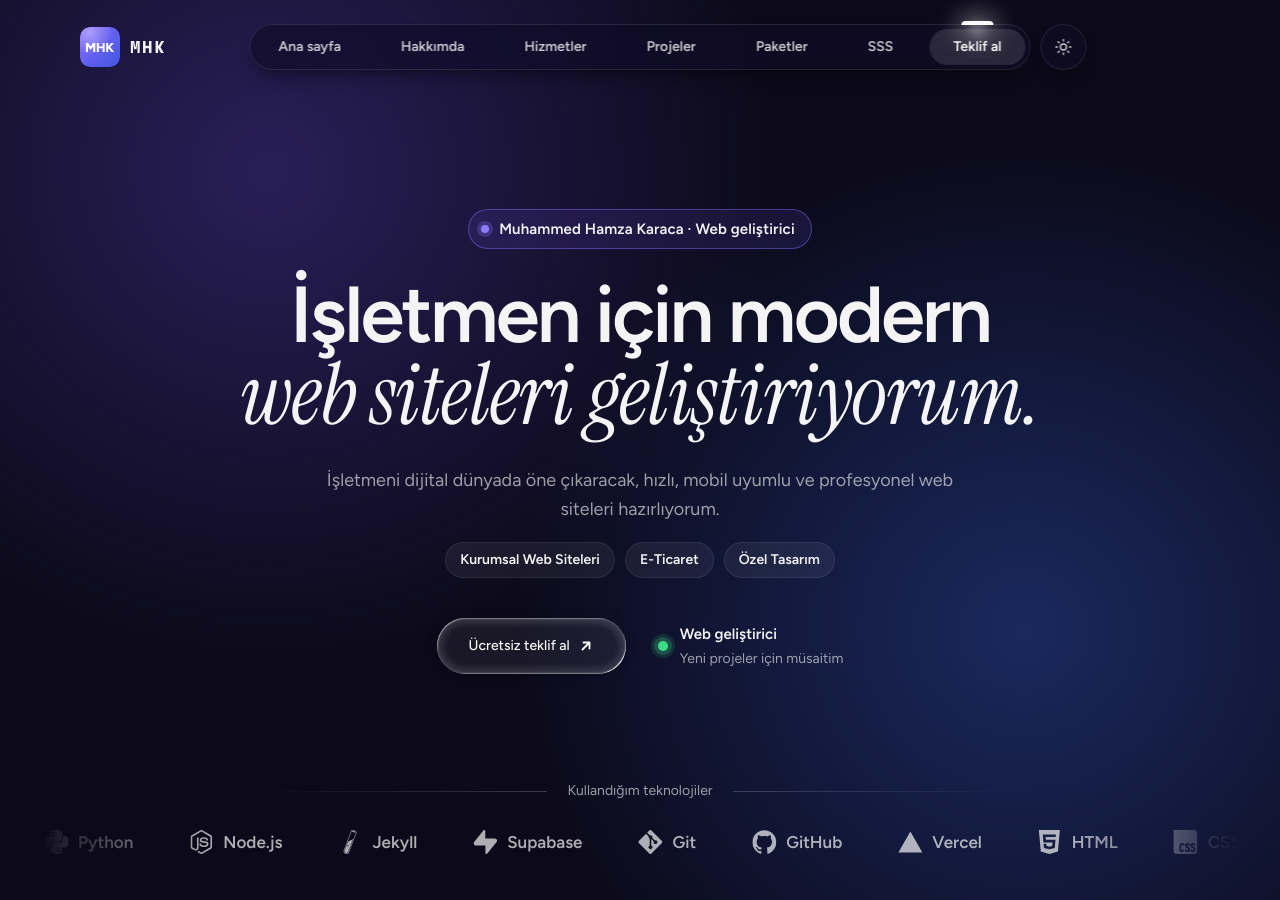
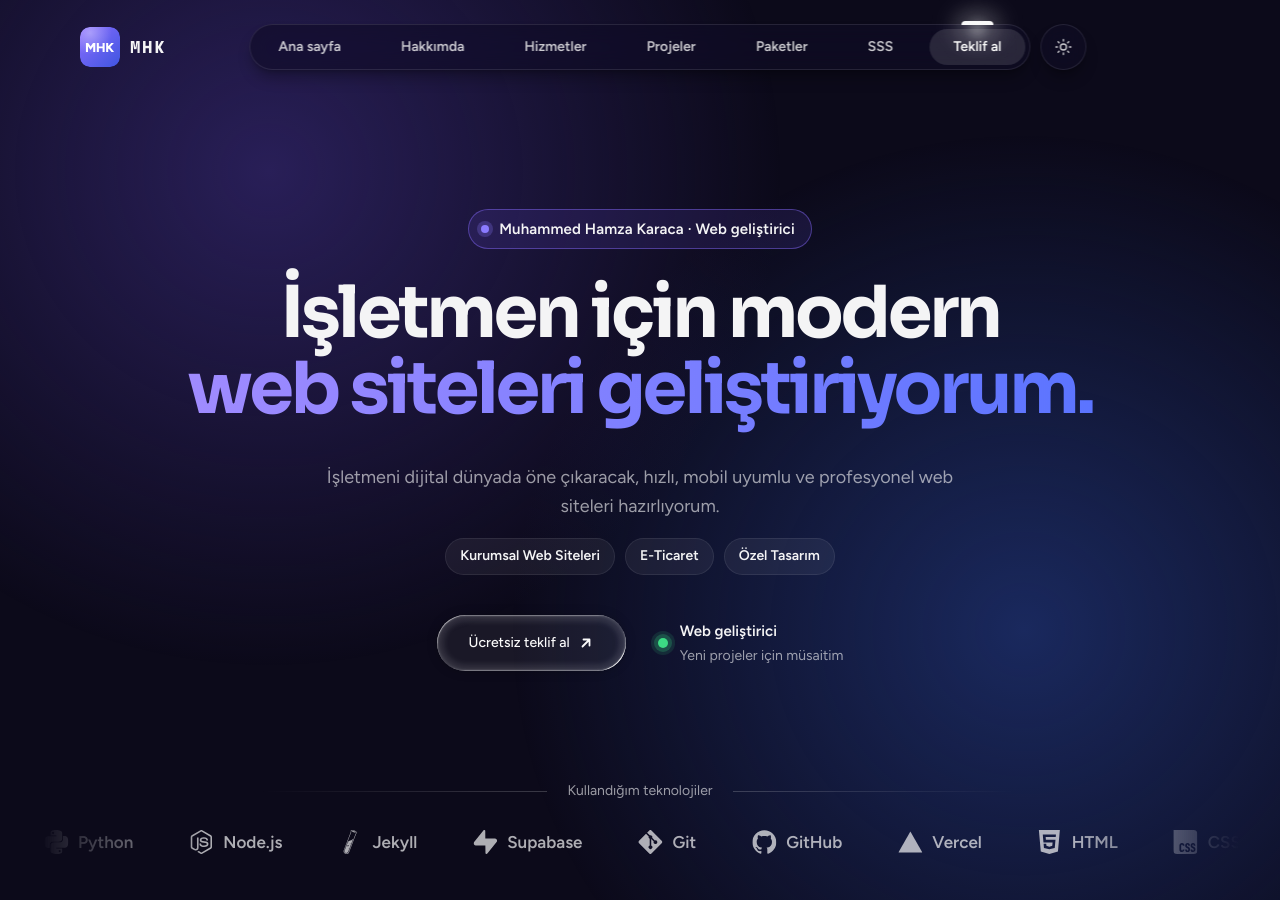
Before and after one commit to MuhammedHmz1453/MuhammedHmz1453.github.io, a Jekyll site: the page built from index.html, in a window 1280 px wide and 900 px high. Built offline with Jekyll 4.4.1, drawn with Linux system fonts in a browser that asks for light colours.

Commit message:
Giriş başlığı Sora yazı tipiyle, ikinci satır mor-mavi; paylaşım görseli ve proje kapağı yenilendi
Co-Authored-By: Claude Opus 5.5 <noreply@anthropic.com>
Claude-Session: https://claude.ai/code/session_015cD98G2LMLwpiJcFaBPEqb

```diff
--- a/_data/projeler.yml
+++ b/_data/projeler.yml
@@ -47,6 +47,6 @@ liste:
       - JavaScript
       - GitHub Pages
     demo: https://mhkaraca.vercel.app/
-    gorsel: /assets/uploads/hamza-karaca-3.jpg
+    gorsel: /assets/uploads/mhk-site.jpg
     cizim: site
     kod: https://github.com/MuhammedHmz1453/MuhammedHmz1453.github.io
--- a/css/fonts.css
+++ b/css/fonts.css
@@ -26,3 +26,9 @@
   src: url(../assets/fonts/instrument-serif-latin-ext-400-italic.woff2) format("woff2"); unicode-range: U+0100-02BA,U+02BD-02C5,U+02C7-02CC,U+02CE-02D7,U+02DD-02FF,U+0304,U+0308,U+0329,U+1D00-1DBF,U+1E00-1E9F,U+1EF2-1EFF,U+2020,U+20A0-20AB,U+20AD-20C0,U+2113,U+2C60-2C7F,U+A720-A7FF; }
 @font-face { font-family: "Instrument Serif"; font-style: italic; font-weight: 400; font-display: swap;
   src: url(../assets/fonts/instrument-serif-latin-400-italic.woff2) format("woff2"); unicode-range: U+0000-00FF,U+0131,U+0152-0153,U+02BB-02BC,U+02C6,U+02DA,U+02DC,U+0304,U+0308,U+0329,U+2000-206F,U+20AC,U+2122,U+2191,U+2193,U+2212,U+2215,U+FEFF,U+FFFD; }
+
+/* Sora: giriş bölümündeki büyük başlık */
+@font-face { font-family: "Sora"; font-style: normal; font-weight: 100 800; font-display: swap;
+  src: url(../assets/fonts/sora-latin-ext-wght-normal.woff2) format("woff2"); unicode-range: U+0100-02BA,U+02BD-02C5,U+02C7-02CC,U+02CE-02D7,U+02DD-02FF,U+0304,U+0308,U+0329,U+1D00-1DBF,U+1E00-1E9F,U+1EF2-1EFF,U+2020,U+20A0-20AB,U+20AD-20C0,U+2113,U+2C60-2C7F,U+A720-A7FF; }
+@font-face { font-family: "Sora"; font-style: normal; font-weight: 100 800; font-display: swap;
+  src: url(../assets/fonts/sora-latin-wght-normal.woff2) format("woff2"); unicode-range: U+0000-00FF,U+0131,U+0152-0153,U+02BB-02BC,U+02C6,U+02DA,U+02DC,U+0304,U+0308,U+0329,U+2000-206F,U+20AC,U+2122,U+2191,U+2193,U+2212,U+2215,U+FEFF,U+FFFD; }
--- a/css/style.css
+++ b/css/style.css
@@ -39,6 +39,7 @@
   --font-body: "Figtree", system-ui, -apple-system, "Segoe UI", sans-serif;
   --font-mono: "Martian Mono", ui-monospace, "SFMono-Regular", Menlo, monospace;
   --font-serif: "Instrument Serif", "Iowan Old Style", Georgia, serif;
+  --font-display: "Sora", "Figtree", system-ui, sans-serif;
 
   /* Giriş bölümü ve menü (her iki temada da koyu) */
   --spot-bg: #0c0a1a;
@@ -633,8 +634,28 @@ body::before {
 }
 .spot__line { display: block; }
 /* Başlık ad yerine bir cümleyse biraz küçülür, iki satıra sığar */
-.spot__title--cumle { font-size: clamp(2.15rem, 6.2vw, 5.25rem); letter-spacing: -0.035em; }
-.spot__title--cumle .spot__line--serif { font-size: 1.08em; }
+.spot__title--cumle {
+  font-family: var(--font-display);
+  font-size: clamp(2rem, 5.6vw, 4.75rem);
+  font-weight: 700;
+  line-height: 1.06;
+  letter-spacing: -0.045em;
+}
+/* ikinci satır: aynı yazı tipi, mor-mavi renk geçişi */
+.spot__title--cumle .spot__line--serif {
+  padding-bottom: .08em; /* ş, ğ, y gibi harflerin kuyruğu kesilmesin */
+  font-family: inherit;
+  font-style: normal;
+  font-weight: inherit;
+  font-size: 1em;
+  line-height: inherit;
+  letter-spacing: inherit;
+  background: linear-gradient(90deg, #a08bff, #5b74ff);
+  -webkit-background-clip: text;
+  background-clip: text;
+  color: transparent;
+}
+:root[data-theme="light"] .spot__title--cumle .spot__line--serif { background-image: linear-gradient(90deg, #6a4cff, #3346d6); }
 
 /* Girişteki hizmet etiketleri */
 .spot__tags {
--- a/index.html
+++ b/index.html
@@ -34,7 +34,7 @@
   <meta property="og:type" content="website">
   <meta property="og:site_name" content="{{ g.site_adi | default: tam_ad | escape }}">
   <meta property="og:url" content="{{ '/' | absolute_url }}">
-  <meta property="og:image" content="{{ '/assets/og.png' | absolute_url }}?v=3">
+  <meta property="og:image" content="{{ '/assets/og.png' | absolute_url }}?v=4">
   <meta property="og:image:width" content="1200">
   <meta property="og:image:height" content="630">
   <meta property="og:locale" content="tr_TR">
@@ -49,6 +49,7 @@
 
   <!-- Yazı tipleri sitenin kendi sunucusundan (Google Fonts yok) -->
   <link rel="preload" href="{{ '/assets/fonts/figtree-latin-wght-normal.woff2' | relative_url }}" as="font" type="font/woff2" crossorigin>
+  <link rel="preload" href="{{ '/assets/fonts/sora-latin-wght-normal.woff2' | relative_url }}" as="font" type="font/woff2" crossorigin>
   <link rel="stylesheet" href="{{ '/css/fonts.css' | relative_url }}?v={{ site.time | date: '%s' }}">
   <link rel="stylesheet" href="css/style.css?v={{ site.time | date: '%s' }}">
 
```
Also changed, not shown: assets/fonts/LICENSE.txt, assets/fonts/sora-latin-ext-wght-normal.woff2 (added), assets/fonts/sora-latin-wght-normal.woff2 (added), assets/og.png, assets/uploads/hamza-karaca-3.jpg (deleted), assets/uploads/mhk-site.jpg (added).
